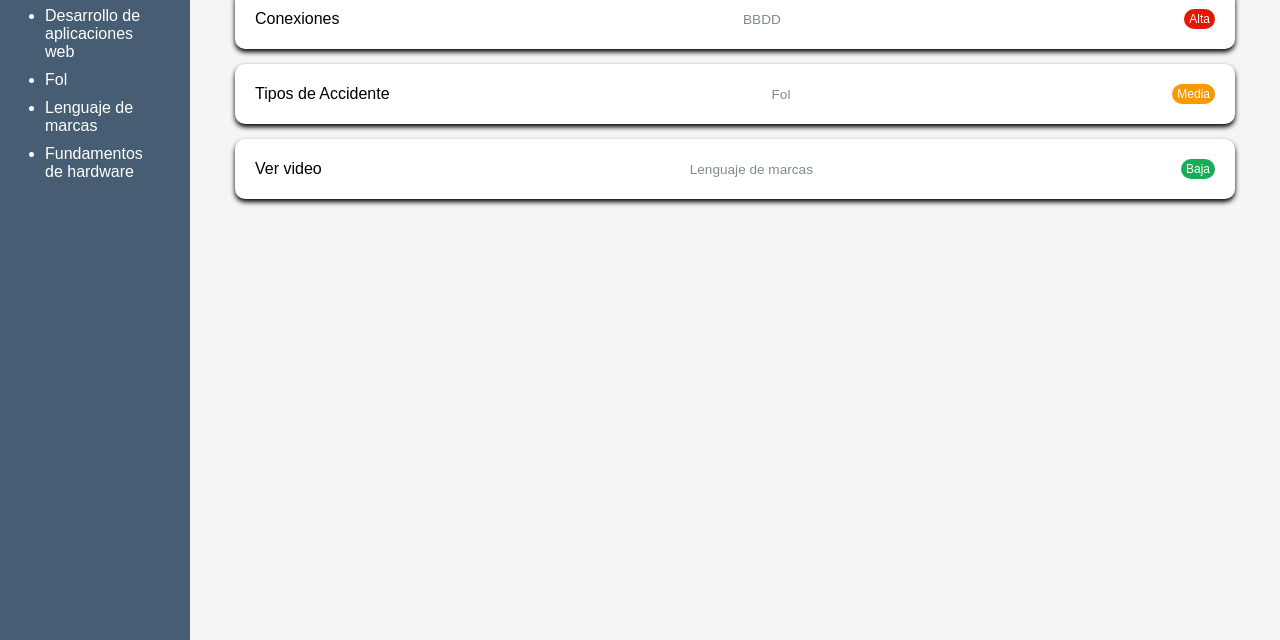
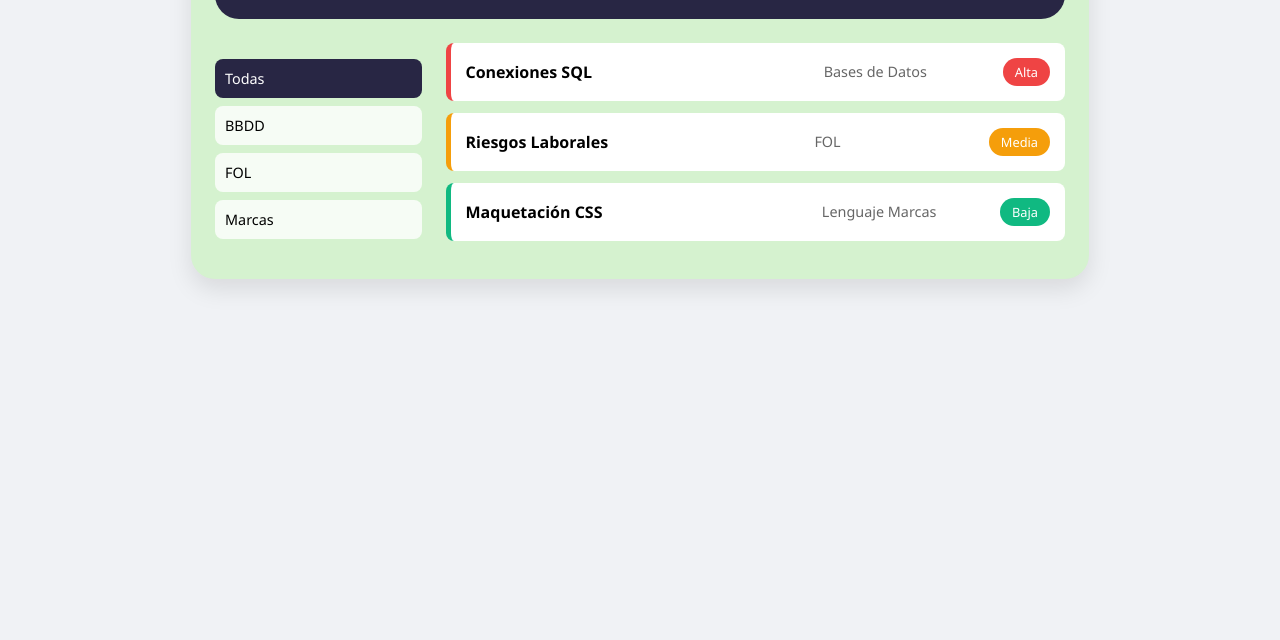
Before and after one commit to Erick1Torres/task-app, a plain HTML site: page index.html in a window 1280 px wide. Shown: the part 169-809 px from the top of the page. Drawn offline with Linux system fonts and the light colour scheme.

Commit message:
cambios grandes

```diff
--- a/index.html
+++ b/index.html
@@ -3,53 +3,48 @@
 <head>
     <meta charset="UTF-8">
     <meta name="viewport" content="width=device-width, initial-scale=1.0">
-    <title>App Recordatorio</title>
+    <title>Gestor de Tareas Académico</title>
     <link rel="stylesheet" href="styles.css">
 </head>
 <body>
 
+    <div class="contenedor-background">
         <header>
             <h1>Gestor de Tareas</h1>
         </header>
 
-    <div class="app-contenedor">
-        <aside class="app-aside">
+        <div class="layout-flex">
+            <aside class="barra-lateral">
                 <nav>
                     <ul>
-                    <li>Bases de datos</li>
-                    <li>Desarrollo de aplicaciones web</li>
-                    <li>Fol</li>
-                    <li>Lenguaje de marcas</li>
-                    <li>Fundamentos de hardware</li>
+                        <li class="filtro-all active">Todas</li>
+                        <li class="filtro-materia1">BBDD</li>
+                        <li class="filtro-materia2">FOL</li>
+                        <li class="filtro-materia3">Marcas</li>
                     </ul>
                 </nav>
             </aside>
 
-        <main class="contenido">
-            <section class="tarjeta">
-            <h2>Mis Tareas</h2>
+            <main class="lista-tareas">
+                <section class="task alta">
+                    <span class="title">Conexiones SQL</span>
+                    <span class="category">Bases de Datos</span>
+                    <span class="priority">Alta</span>
+                </section>
 
-            <div class="tarjeta-tareas alta">
-                <span class="title">Conexiones</span>
-                <span class="category">BBDD</span>
-                <span class="badge">Alta</span>
-            </div>
+                <section class="task media">
+                    <span class="title">Riesgos Laborales</span>
+                    <span class="category">FOL</span>
+                    <span class="priority">Media</span>
+                </section>
 
-            <div class="tarjeta-tareas media">
-                <span class="title">Tipos de Accidente</span>
-                <span class="category">Fol</span>
-                <span class="badge">Media</span>
-            </div>
-
-            <div class="tarjeta-tareas baja">
-                <span class="title">Ver video</span>
-                <span class="category">Lenguaje de marcas</span>
-                <span class="badge">Baja</span>
-            </div>
-
+                <section class="task baja">
+                    <span class="title">Maquetación CSS</span>
+                    <span class="category">Lenguaje Marcas</span>
+                    <span class="priority">Baja</span>
                 </section>
             </main>
         </div>
-
+    </div>
 </body>
 </html>
--- a/styles.css
+++ b/styles.css
@@ -1,104 +1,138 @@
+/* Definicion de las variables en el root
+   el root lo estoy utilizando para facilitar el matenimiento por si quiero cambiar el color o un espaciado
+   se actualizara en todo el diseño automaticamente faciltitando y agilizando mas su mantenimiento*/
 :root {
-    --primary-color: #4a89d1;
-    --bg-color: #f5f5f5;
-    --sidebar-color: #475d73;
-    --text-color: #000000;
-    --sky-blue: #cbecf2;
-    --danger: #CF5134;
-    --warning: #B0A94C;
-    --padding-main: 45px;
-    --white : #ffffff;
-
-    --transition: 0.3s ease;
-    --radius: 10px;
-    --font-family: 'Arial', Tahoma, Verdana, sans-serif;
+  --color-bc: #f0f2f5;
+  --color-header: #282644;
+  --color-background: #d5f2cf;
+  --priority-high: #ef4444;
+  --priority-medium: #f59e0b;
+  --priority-low: #10b981;
+  --corners: 24px;
+  --font-main: 'Segoe UI', Tahoma, Verdana, sans-serif;
 }
 
-* { box-sizing: border-box; margin: 0; padding: 0; }
-
+/* Aqui configuro el cuerpo para centralizar la app y usar el sistema de fuente en el root */
 body {
-    font-family: var(--font-family);
-    background-color: var(--bg-color);
-    color: var(--text-color);
+  background-color: var(--color-bc);
+  font-family: var(--font-main);
+  display: flex;
+  justify-content: center;
+  padding: 40px 0;
+}
+/* Le doy estilo al contenedor-nota un estilo tipo tarjeta*/
+.contenedor-background {
+  background: var(--color-background);
+  width: 95%;
+  max-width: 850px;
+  padding: var(--corners);
+  border-radius: var(--corners);
+  box-shadow: 0 10px 25px rgba(0,0,0,0.1);
+}
+/* Este es el encabezado tipo semantico de la app*/
+header {
+  background: var(--color-header);
+  color: white;
+  text-align: center;
+  padding: 15px;
+  border-radius: var(--corners);
+  margin-bottom: var(--corners);
 }
 
-.app-contenedor {
-    display: flex;
-    min-height: 90.5svh;
+/* Maquetacion flexbox
+    Esto divide la interfaz como una estructura de columnas */
+.layout-flex {
+  display: flex;
+  gap: var(--corners); /* Esto crea espacios uniformes entre la barra lateral y y la lista principal*/
 }
 
-header {
-    background-color: var(--sky-blue);
-    padding: 1.5rem var(--padding-main);
-    text-align: center;
+/* La barra lateral contiene los filtros de categoria*/
+.barra-lateral {
+  flex: 1; /* lo que estoy haciendo aqui con el flex es ocupar 1 fraccion del espacio total del contenedor flex */
 }
 
-.app-aside {
-    background-color: var(--sidebar-color);
-    color: var(--white);
-    width: 190px;
-    padding: var(--padding-main);
+/* Contenedor de la lista*/
+.lista-tareas {
+  flex: 3; /* Aqui lo mismo que en el barra lateral pero con la diferencia que ocupo 3 osea el triple */
+  display: flex;
+  flex-direction: column; /* Apilado vertical*/
+  gap: 12px; /* Espacio interno entre tarjetas de tarea*/
 }
 
-.contenido {
-    flex: 1;
+/* Estilo de la Tarea con Flex
+    maqueto cada tarjeta para que el titulo, categoria y prioridad se alineen solos */
+.task {
+  display: flex;
+  align-items: center;
+  justify-content: space-between;
+  background: white;
+  padding: 15px;
+  border-radius: 8px;
+  transition: transform 0.2s;
+  border-left: 5px solid #ccc;
+}
+ /* desplazo a la derecha para que es usuario visualise el feedback*/
+.task:hover { transform: translateX(5px); }
+
+/* Este es el control de proporciones dentro de la tarjeta de tareas*/
+.title { flex: 2; font-weight: bold; }
+.category { flex: 1; font-size: 0.9em; color: #666; }
+
+/* Doy diseño a las prioridades, un diseño tipo serrado (para mi llamado mejor tipo pildoras)*/
+.priority {
+  padding: 5px 12px;
+  border-radius: 20px;
+  color: white;
+  font-size: 0.8em;
+  text-align: center;
 }
 
-.tarjeta {
-    flex: 1;
-    padding: var(--padding-main);
+/* Colores de prioridad */
+.alta { border-left-color: var(--priority-high); }
+.alta .priority { background: var(--priority-high); }
+.media { border-left-color: var(--priority-medium); }
+.media .priority { background: var(--priority-medium); }
+.baja { border-left-color: var(--priority-low); }
+.baja .priority { background: var(--priority-low); }
+
+/* Estilo de navegacion*/
+aside ul { list-style: none; padding: 0; }
+aside li {
+  padding: 10px;
+  margin-bottom: 8px;
+  background: #ffffffcc;
+  border-radius: 8px;
+  cursor: pointer;
+  font-size: 0.9em;
+  transition: 0.3s;
 }
 
-.tarjeta-tareas {
+/* Aqui le doy color como si estuviera en una categoria en este caso el color se pondra en categorias todas*/
+aside li.active { background: var(--color-header); color: white; }
+
+/* Medida para la adaptabilidad en los moviles
+    Esto lo que hace es que cuando la medida es menor a 600px el diseño se adapte al cambio asiendolo tipo a solo una columna*/
+@media (max-width: 600px) {
+    /* esto es lo que hace pasar de sumnas a filas*/
+  .layout-flex {
+    flex-direction: column;
+  }
+
+  /* Y esto hace cambiar de fila a columna para que los textos no se amontonen */
+  .task {
+    align-items: flex-start;
+    flex-direction: column;
+    gap: 8px;
+  }
+
+  /* Estoy hace que el menu lateral se convierta en horizontal*/
+  aside ul {
     display: flex;
-    justify-content: space-between;
-    align-items: center;
-    background: var(--white);
-    padding: 20px;
-    margin-bottom: 15px;
-    border-radius: var(--radius);
-    box-shadow: 0 3px 5px rgba(0,0,0,1);
-    transition: var(--transition); /* Bonus */
+    flex-wrap: wrap; /* Esto es lo que me permite que baje si no hay espacio*/
+    gap: 10px;
+  }
+
+  /* el filto se expande para rellenar el ancho*/
+  aside li { flex: 1;
+    text-align: center; }
 }
-
-/* Bonus hover */
-.tarjeta-tareas:hover {
-    transform: scale(1.02);
-    box-shadow: 0 5px 15px rgba(0,0,0,0.1);
-}
-
-.alta .badge { background: #e41700; }
-.media .badge { background: #f89900; }
-.baja .badge { background: #18ac56; }
-
-.category { font-size: 0.85rem; color: #7f8c8d; }
-
-.badge {
-    padding: 3px 5px;
-    border-radius: 20px;
-    font-size: 0.75rem;
-    color: white;
-}
-
-li{
-    margin-bottom: 10px;
-}
-
-
-/* Para los moviles */
-@media (max-width: 700px) {
-    .app-container {
-        flex-direction: column;
-    }
-
-    .sidebar {
-        width: 100%;
-        padding: 10px;
-    }
-
-    .sidebar ul {
-        display: flex;
-        justify-content: center;
-        list-style: none;
-    }
-}
```
Lines whose indentation alone changed are shown as unchanged.
